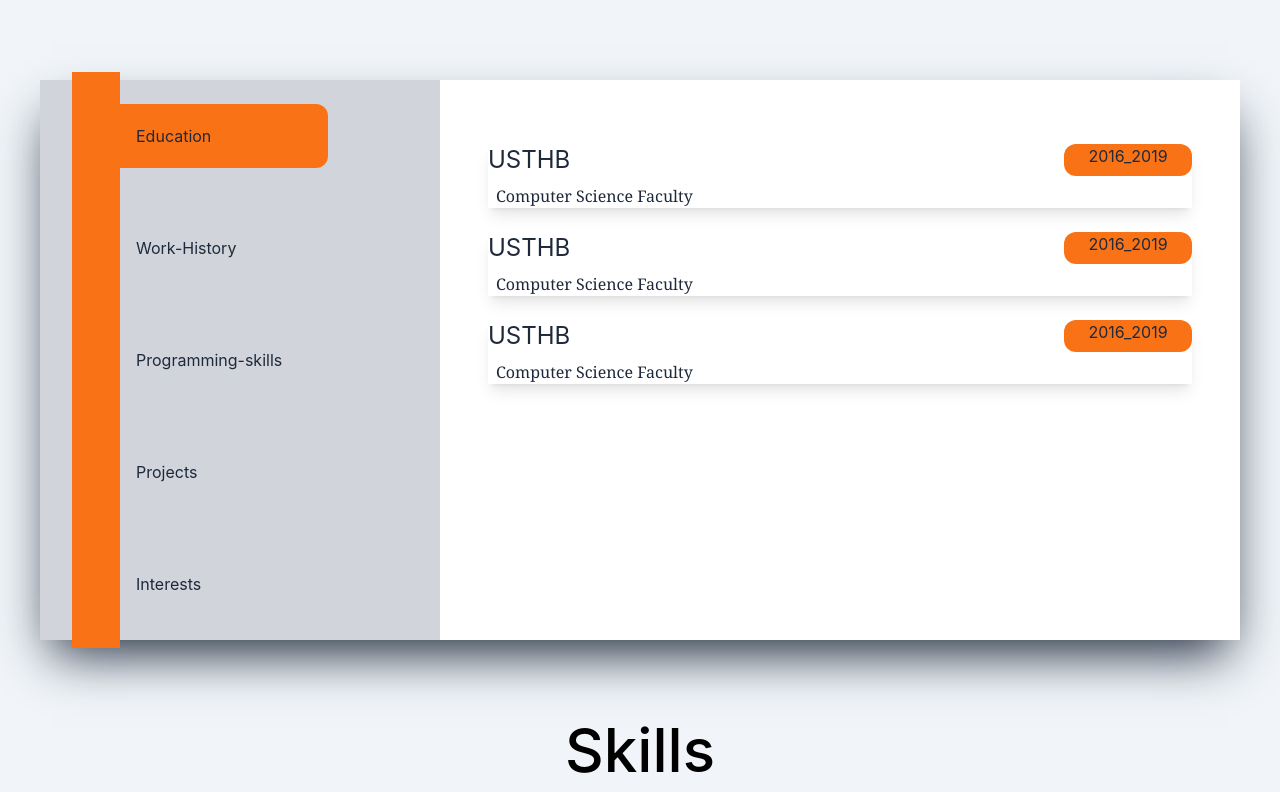
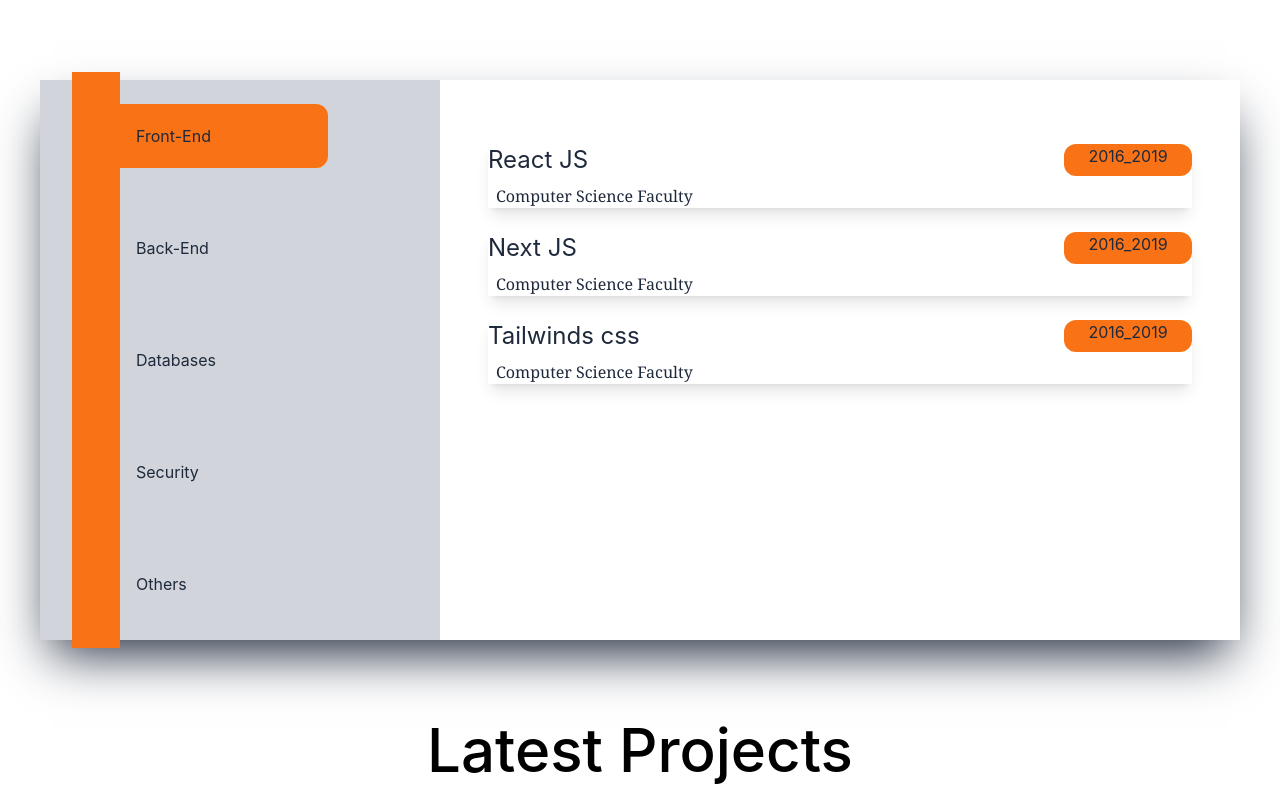
Before and after one commit to DzForApp/Next_Portfolio, a Next.js app: page / in a window 1280 px wide. Shown: the part 1668-2460 px from the top of the page. Built offline with nearby package versions, Linux system fonts and the light colour scheme.

Commit message:
sections modificaiton

```diff
--- a/src/components/sections/Resume.js
+++ b/src/components/sections/Resume.js
@@ -37,25 +37,25 @@
   }
 
   const resumeList = [
-    { label: 'Education', logoSrc: "" },
-    { label: 'Work-History', logoSrc: "" },
-    { label: 'Programming-skills', logoSrc: "" },
-    { label: 'Projects', logoSrc: "" },
-    { label: 'Interests', logoSrc: "" },
+    { label: 'Front-End', logoSrc: "" },
+    { label: 'Back-End', logoSrc: "" },
+    { label: 'Databases', logoSrc: "" },
+    { label: 'Security', logoSrc: "" },
+    { label: 'Others', logoSrc: "" },
   ]
 
   const programmigSkillsDetails = [
-    { skill: 'Javascript', rate: 85 },
-    { skill: 'Python', rate: 75 },
-    { skill: 'React JS', rate: 85 },
-    { skill: 'Node JS', rate: 85 },
-    { skill: 'MogonDB', rate: 85 },
-    { skill: 'Express', rate: 85 },
+    { skill: 'MongoDB', rate: 85 },
+    { skill: 'MySQL', rate: 75 },
+    { skill: 'Oracle', rate: 85 },
+    { skill: 'PostgreSQL', rate: 85 },
+    { skill: 'Firebase', rate: 85 },
+
 
   ]
   const projectDetails = [
     {
-      title: 'Personal website Portfolio',
+      title: 'ELK stack SIEM ',
       duration: { fromDate: '2021', toDate: "2022" },
       description: "Wreating My personel portfolio unsing React JS",
       subHeading: "Personal portfolio"
@@ -72,12 +72,7 @@
       description: "Writing My personel portfolio unsing React JS",
       subHeading: "Personal portfolio"
     },
-    {
-      title: 'Internal website for publishing news',
-      duration: { fromDate: '2021', toDate: "2022" },
-      description: "Writing My personel portfolio unsing React JS",
-      subHeading: "Personal portfolio"
-    },
+
   ]
   const interestDetails = [
     {heading: "Tennis", description: "I loe tennis"},
@@ -88,21 +83,21 @@
   ]
   const resumeDetails = [
 
-    <div className=' w-full' key="education">
+    <div className=' w-full' key="Front-End">
       <ResumeHeading
-        heading={"USTHB"}
+        heading={"React JS"}
         subHeading={"Computer Science Faculty"}
         fromDate={"2016"}
         toDate={"2019"}
       />
       <ResumeHeading
-        heading={"USTHB"}
+        heading={"Next JS"}
         subHeading={"Computer Science Faculty"}
         fromDate={"2016"}
         toDate={"2019"}
       />
       <ResumeHeading
-        heading={"USTHB"}
+        heading={"Tailwinds css"}
         subHeading={"Computer Science Faculty"}
         fromDate={"2016"}
         toDate={"2019"}
@@ -110,10 +105,24 @@
     </div>,
     <div className='' key='work-experience'>
       <ResumeHeading
-        heading={"Public Sector"}
-        subHeading={"SOC Analyst"}
+        heading={"Node Js "}
+        subHeading={"Data Analyst"}
         fromDate={"2020"}
         toDate={"2021"}
+        description={"This is the description of the job experience details"}
+      />
+      <ResumeHeading
+        heading={"Express Js "}
+        subHeading={"Data Analyst"}
+        fromDate={"2020"}
+        toDate={"2021"}
+        description={"This is the description of the job experience details"}
+      />
+      <ResumeHeading
+        heading={"Djanog Rest API"}
+        subHeading={"Data Analyst"}
+        fromDate={"80"}
+        toDate={"%"}
         description={"This is the description of the job experience details"}
       />
 
@@ -197,9 +206,9 @@
 
 
   return (
-    <div className='justify-center flex flex-col'>
+    <section id='Skills' className='justify-center flex flex-col'>
       <div className=" flex flex-col items-center text-slate-800   ">
-        <span className=" text-6xl font-medium text-blx-900">Resume</span>
+        <span className=" text-6xl font-medium text-blx-900">Skills</span>
         <span className=" text-xl text-gray-600 font-sans text-center mt-5">
           My formal Bio Details
         </span>
@@ -224,7 +233,7 @@
 
         </div>
       </div>
-    </div>
+    </section>
   );
 }
 
--- a/src/components/sections/Skills.js
+++ b/src/components/sections/Skills.js
@@ -5,9 +5,9 @@
 
 
   return (
-    <section id='Skills'>
+    <section id='Latest_Work'>
       <div className=" flex flex-col items-center ">
-        <span className=" text-6xl font-medium text-blx-900">Skills</span>
+        <span className=" text-6xl font-medium text-blx-900">Latest Projects</span>
         <span className=" text-xl text-gray-600 font-sans text-center mt-5">
           My formal Bio Details
         </span>
--- a/src/pages/index.js
+++ b/src/pages/index.js
@@ -11,14 +11,14 @@
 
 export default function Home() {
   return (
-    <div className="bg-slate-100">
+    <div className="bg-white">
       <Head>
         <title>Kubertos Portfolio</title>
         <meta name="description" content="Generated by create Kubertos app" />
         <link rel="icon" href="/favicon.ico" />
       </Head>
 
-      <header className='w-auto h-full justify-center bg-green-500   '>
+      <header className='w-auto h-full justify-center   '>
         <TopBar />
       </header>
       <Main className='w-full py-12'>
```
